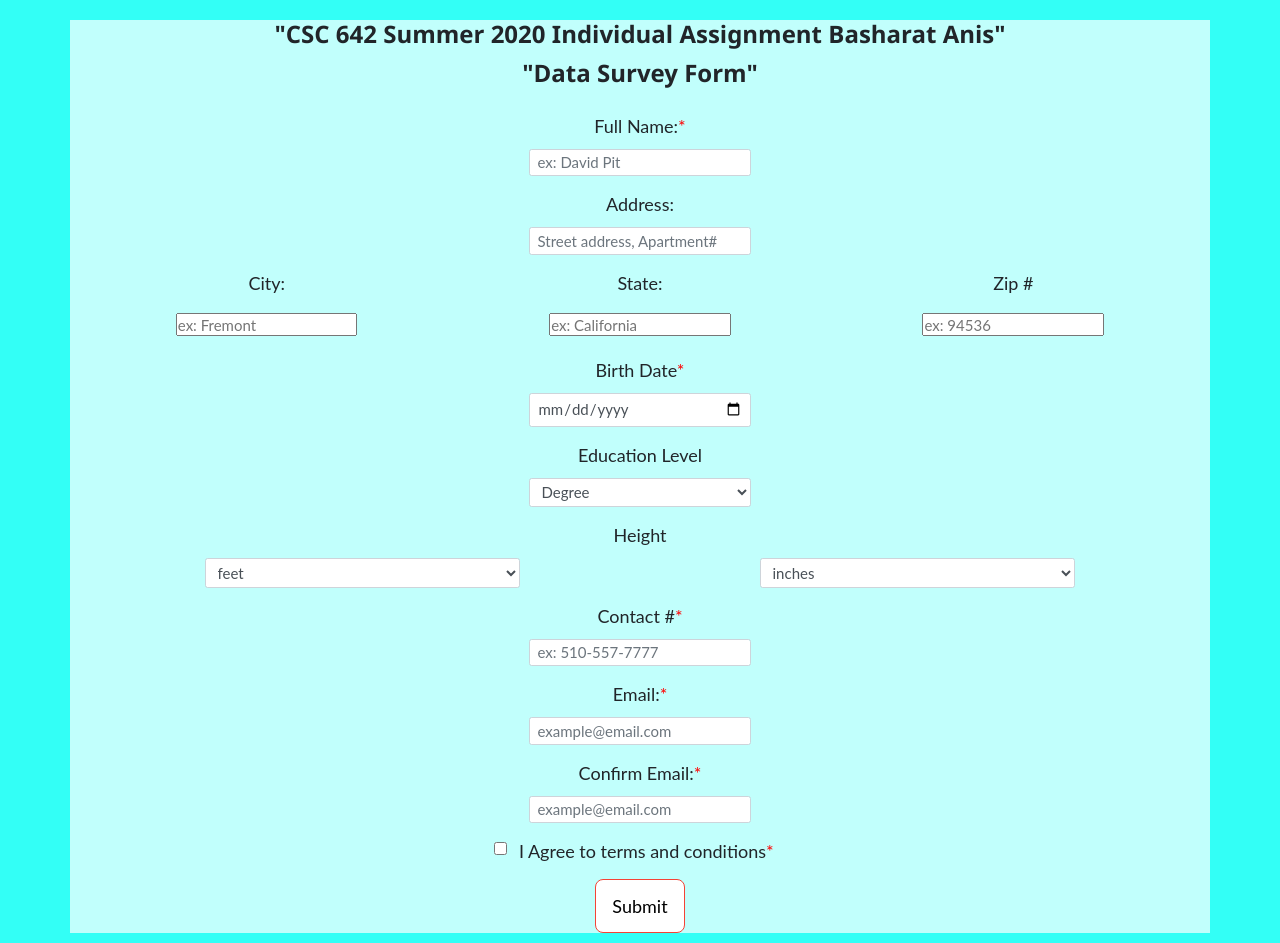
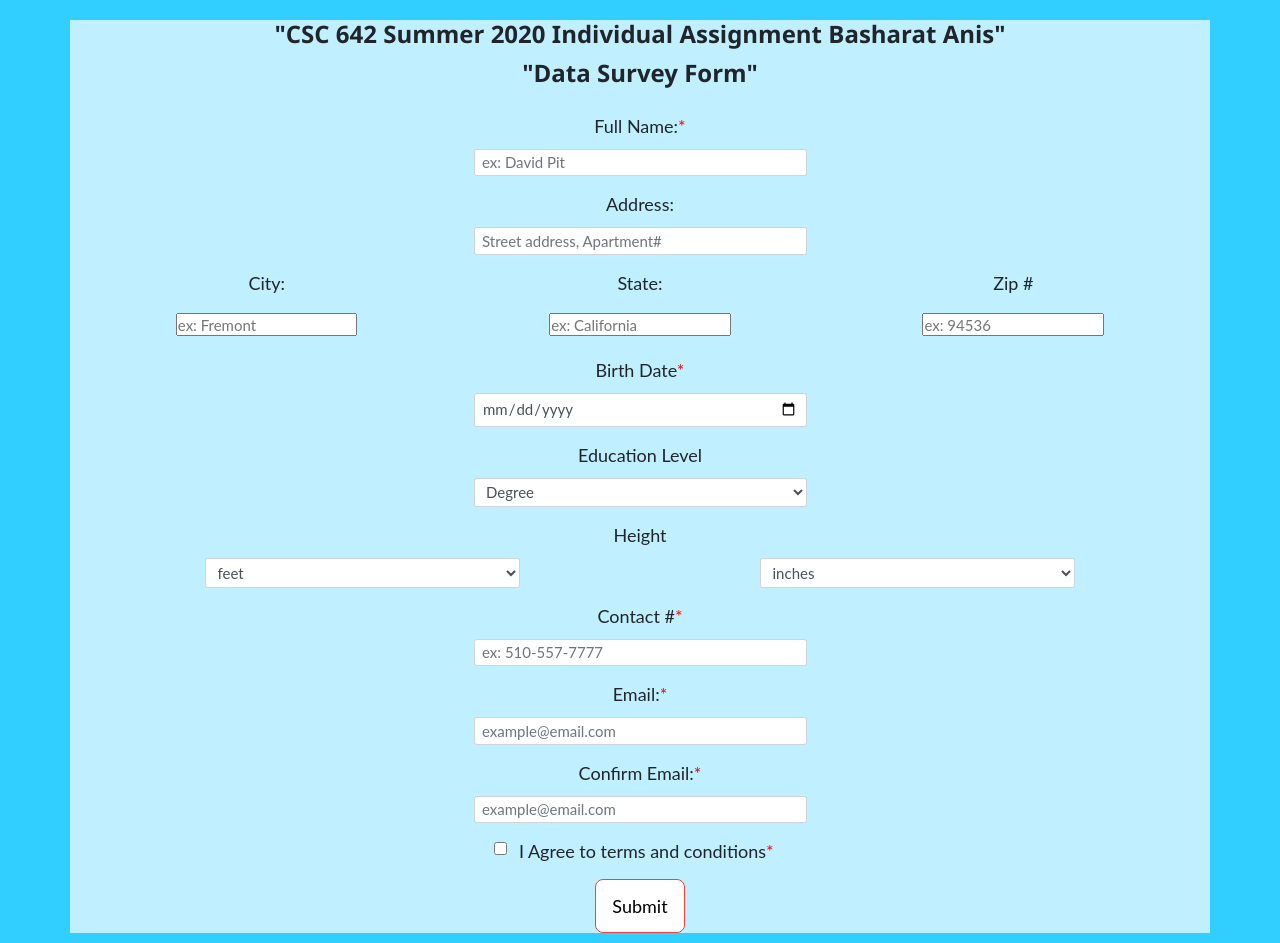
Before and after one commit to basharatanis/CSC642form, a plain HTML site: page index.html in a window 1280 px wide. Drawn offline with nearby package versions, Linux system fonts and the light colour scheme; some packages are replaced by stand-ins of ours.

Commit message:
Add files via upload

```diff
--- a/main.css
+++ b/main.css
@@ -21,7 +21,7 @@ body {
   font-weight: 400;
   /*font-size: 16px;*/
   line-height: 2;
-  background-color:#33FFF6;
+  background-color: rgba(5, 197, 255, 0.829);
 }
 
 .title {
@@ -44,7 +44,7 @@ form {
   font-size: 1.8rem;
 }
 .form-control {
-  width: 20%;
+  width: 30%;
   height: 50%;
   margin: 0 auto;
   float: none;
```
